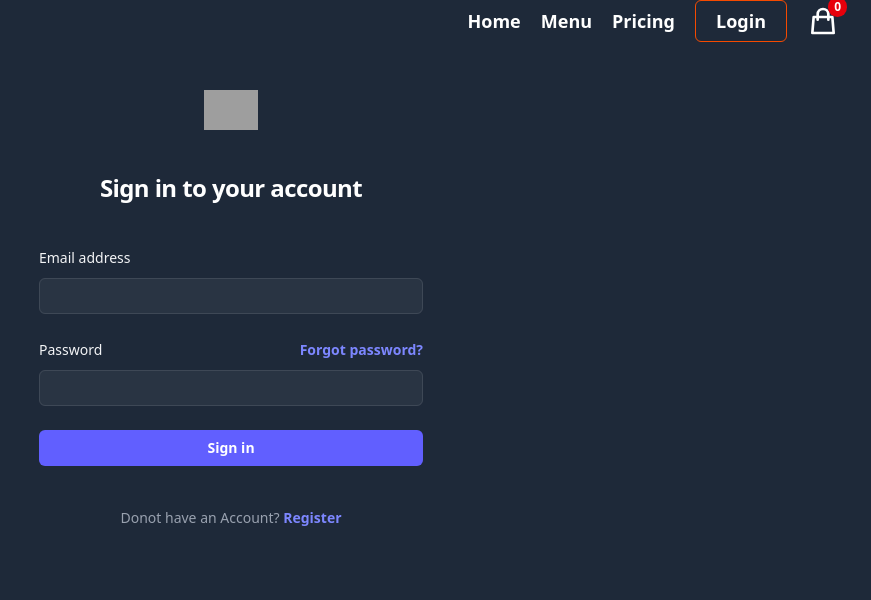
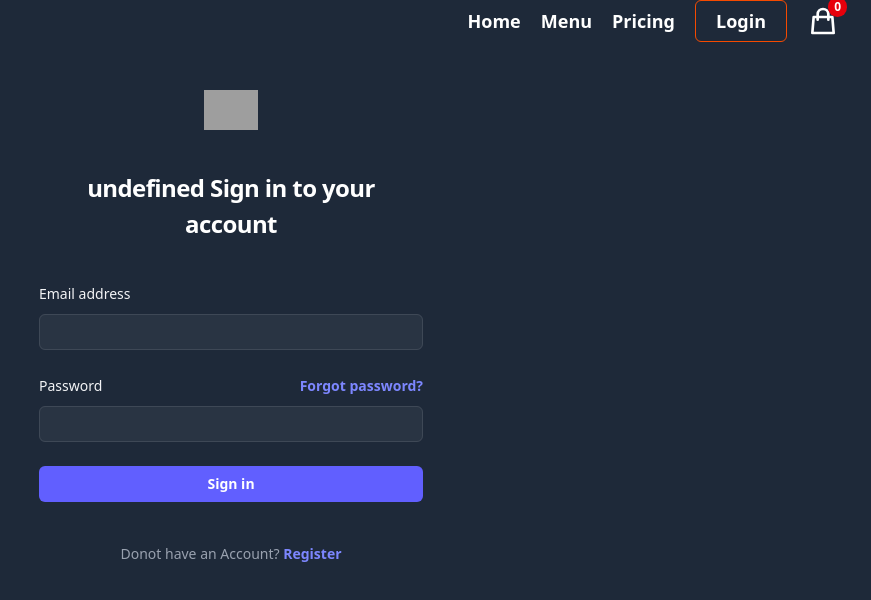
Before and after one commit to Asmit335/eFoodDelivery, a React (Vite) app in the folder frontend/: page /login in a window 1280 px wide. Shown: the top 600 px of the page, without its empty margins (409-1280 px from the left). Built offline with nearby package versions, Linux system fonts and the light colour scheme; grey boxes are pictures that could not be loaded.

Commit message:
update authslice logic

```diff
--- a/frontend/src/pages/components/login/Login.jsx
+++ b/frontend/src/pages/components/login/Login.jsx
@@ -1,5 +1,9 @@
 import React from "react"
+import { useSelector } from "react-redux"
 export default function Login() {
+  const {data, status}=useSelector((state)=>state.auth)
+  console.log(data.userName);
+
   return (
     <>
           <div className="flex min-h-full flex-col justify-center px-6 py-12 lg:px-8">
@@ -9,7 +13,8 @@ export default function Login() {
             src="https://tailwindcss.com/plus-assets/img/logos/mark.svg?color=indigo&shade=500"
             className="mx-auto h-10 w-auto"
           />
-          <h2 className="mt-10 text-center text-2xl/9 font-bold tracking-tight text-white">Sign in to your account</h2>
+          <h2 className="mt-10 text-center text-2xl/9 font-bold tracking-tight text-white">{data.userName + " "}
+          Sign in to your account</h2>
         </div>
 
         <div className="mt-10 sm:mx-auto sm:w-full sm:max-w-sm">
--- a/frontend/src/pages/components/register/Register.jsx
+++ b/frontend/src/pages/components/register/Register.jsx
@@ -28,11 +28,11 @@ export default function Register() {
  }
 
  useEffect(()=>{
-     if (status === "loading") {
+     if (status === "success") {
    return navigate("/login")
   }
    if (status === "error") {
-   return navigate("/register")
+    alert("Something went wrong. Try again later.")
   }
  },[status,navigate])
 
--- a/frontend/src/store/authSlice.js
+++ b/frontend/src/store/authSlice.js
@@ -10,8 +10,8 @@ const statuses = Object.freeze({
 const authSlice = createSlice({
   name: "auth",
   initialState: {
-    data: [],
-    status: statuses.success,
+    data: {},
+    status: "",
   },
   reducers: {
     setUser(state, action) {
```
Also changed, not shown: 1 other file (tests, documents, lock files or other folders).
